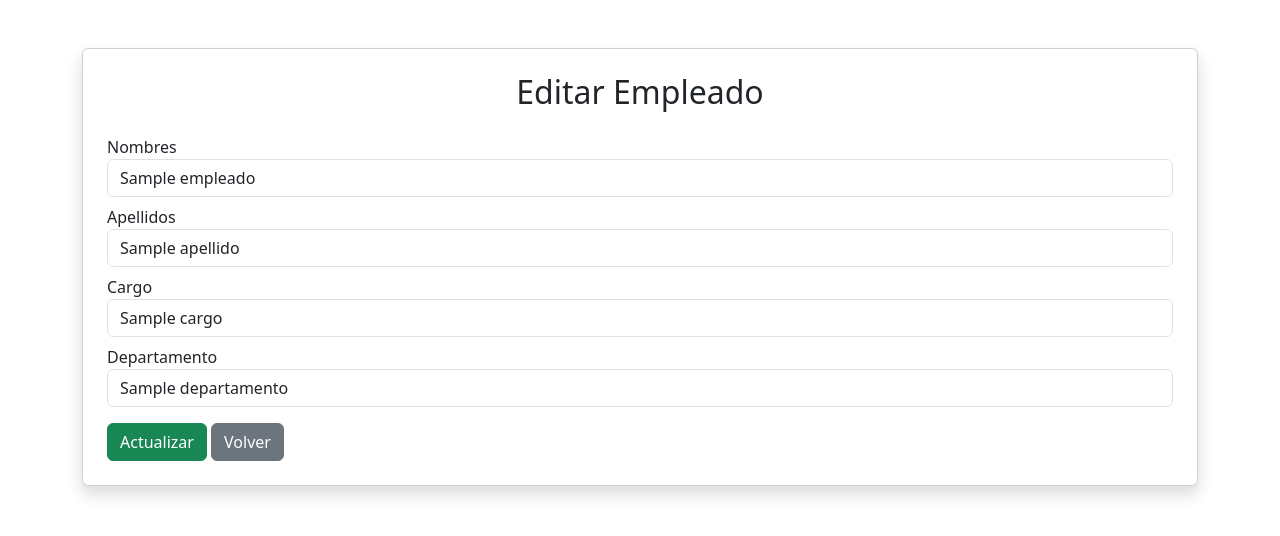
After one commit to maruizc38-netizen/gestor_usuarios, a Flask app: template templates/editar_emp.html in a window 1280 px wide. The commit adds this page. Shown: the top 536 px of the page. Run offline with Flask 3, Linux system fonts and the light colour scheme; the template is opened without the code that fills it: most values are stand-ins (such as "Sample title", 1, 10 or a date in 2020).

Commit message:
diseño panel parte3

```diff
--- /dev/null
+++ b/templates/editar_emp.html
@@ -0,0 +1,58 @@
+<!DOCTYPE html>
+<html>
+<head>
+    <title>Editar Empleado</title>
+    <meta charset="UTF-8">
+
+    <!-- Bootstrap -->
+    <link href="https://cdn.jsdelivr.net/npm/bootstrap@5.3.8/dist/css/bootstrap.min.css" rel="stylesheet">
+</head>
+<body>
+
+<div class="container mt-5">
+    <div class="card p-4 shadow">
+
+        <h2 class="text-center mb-4">Editar Empleado</h2>
+
+        <form action="{{ url_for('actualizar_empleado') }}" method="POST">
+
+            <!-- DOCUMENTO OCULTO -->
+            <input type="hidden" name="documento" value="{{ empleado.documento }}">
+
+            <!-- NOMBRE -->
+            <label>Nombres</label>
+            <input type="text" name="nombre" class="form-control mb-2"
+                   value="{{ empleado.nombre }}" required>
+
+            <!-- APELLIDO -->
+            <label>Apellidos</label>
+            <input type="text" name="apellido" class="form-control mb-2"
+                   value="{{ empleado.apellido }}" required>
+
+            <!-- CARGO -->
+            <label>Cargo</label>
+            <input type="text" name="cargo" class="form-control mb-2"
+                   value="{{ empleado.cargo }}" required>
+
+            <!-- DEPARTAMENTO -->
+            <label>Departamento</label>
+            <select name="id_area" class="form-control mb-3" required>
+                {% for d in departamentos %}
+                <option value="{{ d.id_area }}"
+                    {% if d.id_area == empleado.id_area %}selected{% endif %}>
+                    {{ d.nombre_area }}
+                </option>
+                {% endfor %}
+            </select>
+
+            <!-- BOTONES -->
+            <button class="btn btn-success">Actualizar</button>
+            <a href="{{ url_for('panelempleado') }}" class="btn btn-secondary">Volver</a>
+
+        </form>
+
+    </div>
+</div>
+
+</body>
+</html>
```
Also changed, not shown: apps.py (+68 -11 lines), templates/panelempleado.html (+18 -1 lines).
